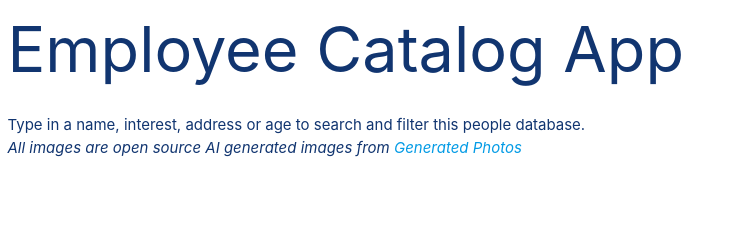
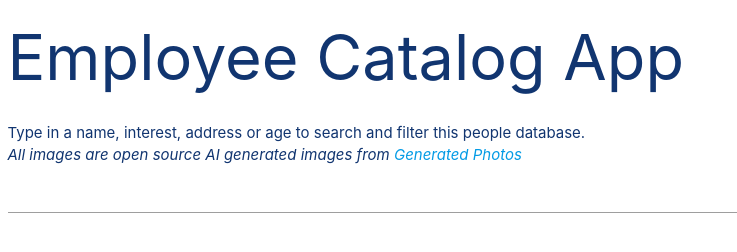
Before and after one commit to Ry-Hebert/employee-catalog, a website: page public/index.html in a window 1280 px wide. Shown: the whole page, without its empty margins (0-737 px from the left). Drawn offline with nearby package versions, Linux system fonts and the light colour scheme.

Commit message:
update to listing element structure and styles

```diff
--- a/public/assets/js/main.js
+++ b/public/assets/js/main.js
@@ -1,12 +1,12 @@
 
 
 <div class="card">
-<div class="card-image waves-effect waves-block waves-light">
-  <img class="activator" src="images/office.jpg">
-</div>
 <div class="card-content">
   <span class="card-title activator grey-text text-darken-4">Card Title<i class="material-icons right">more_vert</i></span>
   <p><a href="#">This is a link</a></p>
+</div>
+<div class="card sticky-action">
+    <div class="card-action">   </div>
 </div>
 <div class="card-reveal">
   <span class="card-title grey-text text-darken-4">Card Title<i class="material-icons right">close</i></span>
--- a/public/assets/scss/_small.scss
+++ b/public/assets/scss/_small.scss
@@ -54,3 +54,14 @@ body{
 h1{
     margin: 1rem 0rem 2rem;
 }
+
+header{
+    display: flex;
+    flex-flow: column;
+}
+
+.search-bar{
+    .employee-search-field{
+        // border-radius: 5rem !important;
+    }
+}
--- a/public/index.html
+++ b/public/index.html
@@ -17,8 +17,8 @@
     </header>
     <main>
         <section>
-            <div>
-
+            <div class="search-bar">
+                <input class="employee-search-field" type="search">
             </div>
         </section>
     </main>
```
Also changed, not shown: public/assets/scss/styles.css, 1 other file.
